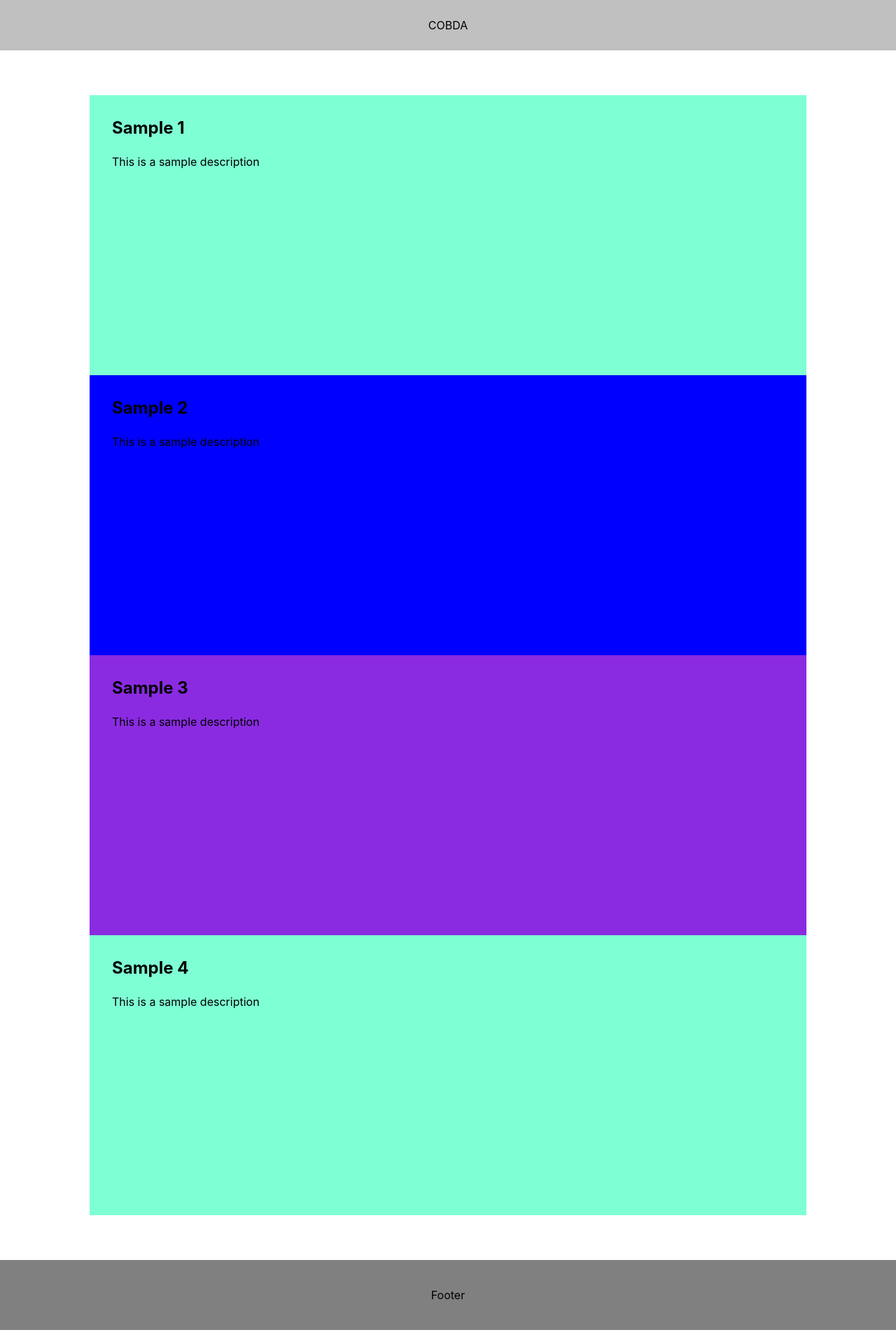
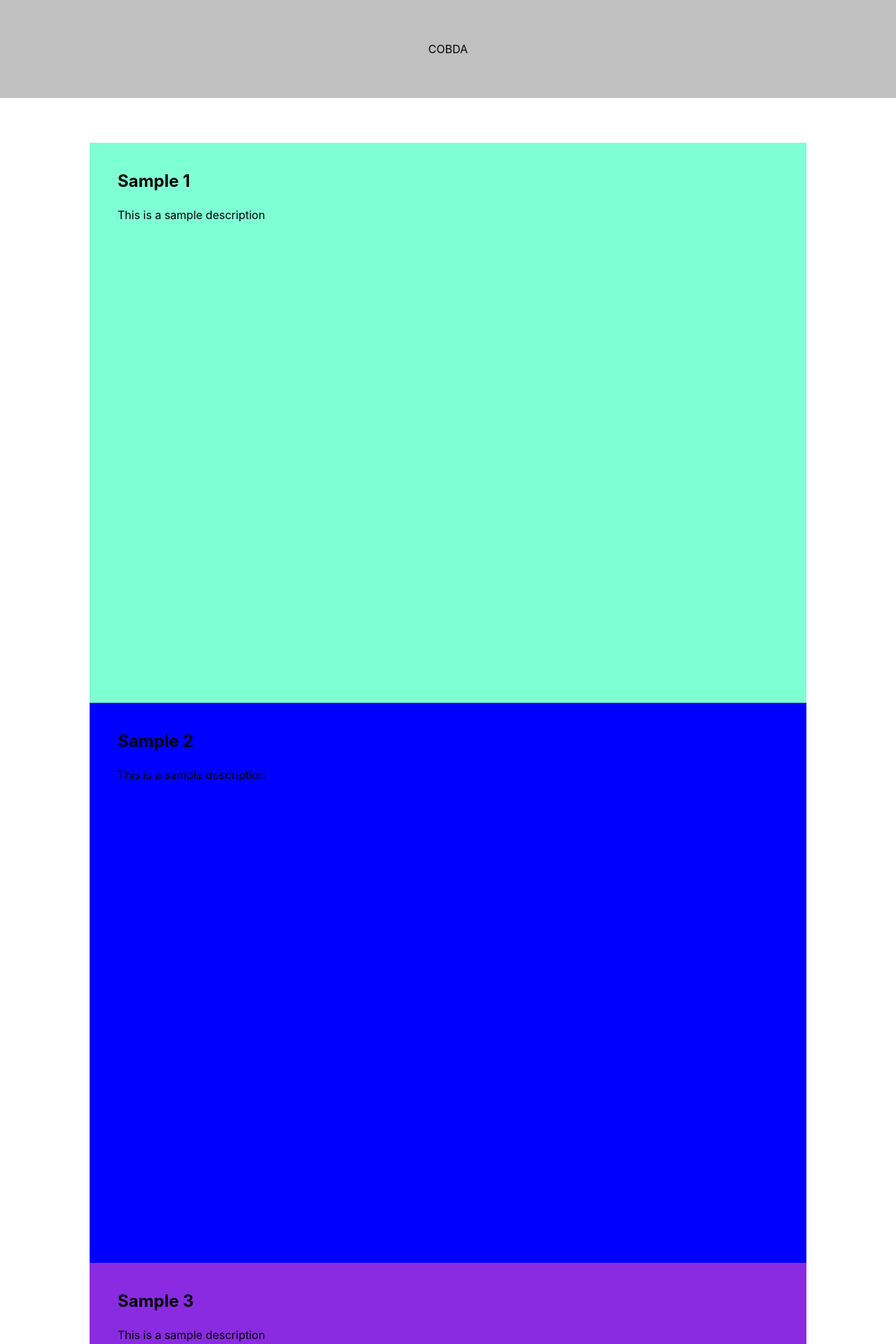
Before and after one commit to Cobda/cobda-web, a React (Create React App) app: page / in a window 1280 px wide. Shown: the top 1920 px of the page at 70% size. Built offline with nearby package versions, Linux system fonts and the light colour scheme.

Commit message:
[ch85] Refine paddings

```diff
--- a/src/scss/components/_footer.scss
+++ b/src/scss/components/_footer.scss
@@ -2,7 +2,21 @@
 
 .footer-container {
   height: 100%;
+  padding: rem(16px);
   background-color: $secondary;
+  box-sizing: border-box;
 
   @include flex-center();
+
+  @include respond-above('md') {
+    padding: rem(24px);
+  }
+
+  @include respond-above('lg') {
+    padding: rem(32px);
+  }
+
+  @include respond-above('xl') {
+    padding: rem(40px);
+  }
 }
--- a/src/scss/components/_home-section.scss
+++ b/src/scss/components/_home-section.scss
@@ -1,18 +1,23 @@
 .home-section {
   width: 100%;
-  height: rem(200px);
   background-color: aquamarine;
   padding: rem(16px);
   box-sizing: border-box;
+  height: rem(350px);
 
   @include respond-above('md') {
     padding: rem(24px);
-    height: rem(320px);
+    height: rem(500px);
   }
 
   @include respond-above('lg') {
     padding: rem(32px);
-    height: rem(400px);
+    height: rem(650px);
+  }
+
+  @include respond-above('lg') {
+    padding: rem(40px);
+    height: rem(800px);
   }
 
   &--dark {
--- a/src/scss/components/_navbar.scss
+++ b/src/scss/components/_navbar.scss
@@ -3,8 +3,20 @@
 .navbar {
   @include flex-center();
 
+  height: 100%;
+  padding: 0 rem(16px);
   background-color: $background;
+  box-sizing: border-box;
 
-  height: 100%;
-  width: 100%;
+  @include respond-above('md') {
+    padding: 0 rem(24px);
+  }
+
+  @include respond-above('lg') {
+    padding: 0 rem(32px);
+  }
+
+  @include respond-above('xl') {
+    padding: 0 rem(40px);
+  }
 }
--- a/src/scss/layouts/_layout-home.scss
+++ b/src/scss/layouts/_layout-home.scss
@@ -1,7 +1,7 @@
 .layout-home {
   display: grid;
   grid-template-columns: 1fr;
-  grid-template-rows: rem(32px) 1fr rem(48px);
+  grid-template-rows: rem(40px) 1fr rem(200px);
   grid-template-areas:
     'header'
     'main'
@@ -10,11 +10,15 @@
   height: 100vh;
 
   @include respond-above('md') {
-    grid-template-rows: rem(48px) 1fr rem(72px);
+    grid-template-rows: rem(80px) 1fr rem(250px);
   }
 
   @include respond-above('lg') {
-    grid-template-rows: rem(72px) 1fr rem(100px);
+    grid-template-rows: rem(100px) 1fr rem(300px);
+  }
+
+  @include respond-above('xl') {
+    grid-template-rows: rem(140px) 1fr rem(350px);
   }
 
   & > header {
@@ -27,7 +31,7 @@
     padding: rem(24px) rem(16px);
 
     @include respond-above('md') {
-        padding: 4.5%;
+        padding: 4.5% 6%;
     }
 
     @include respond-above('lg') {
```
